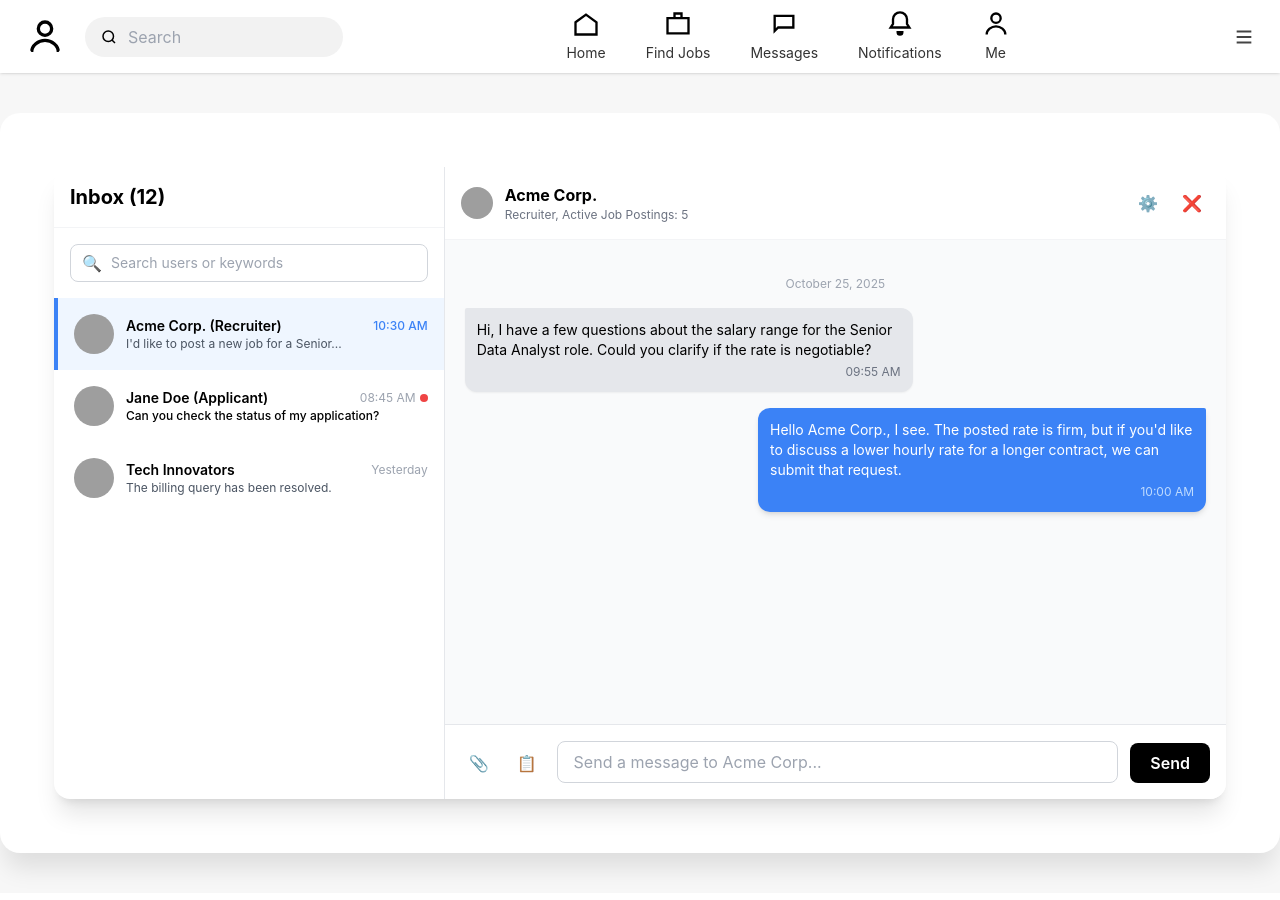
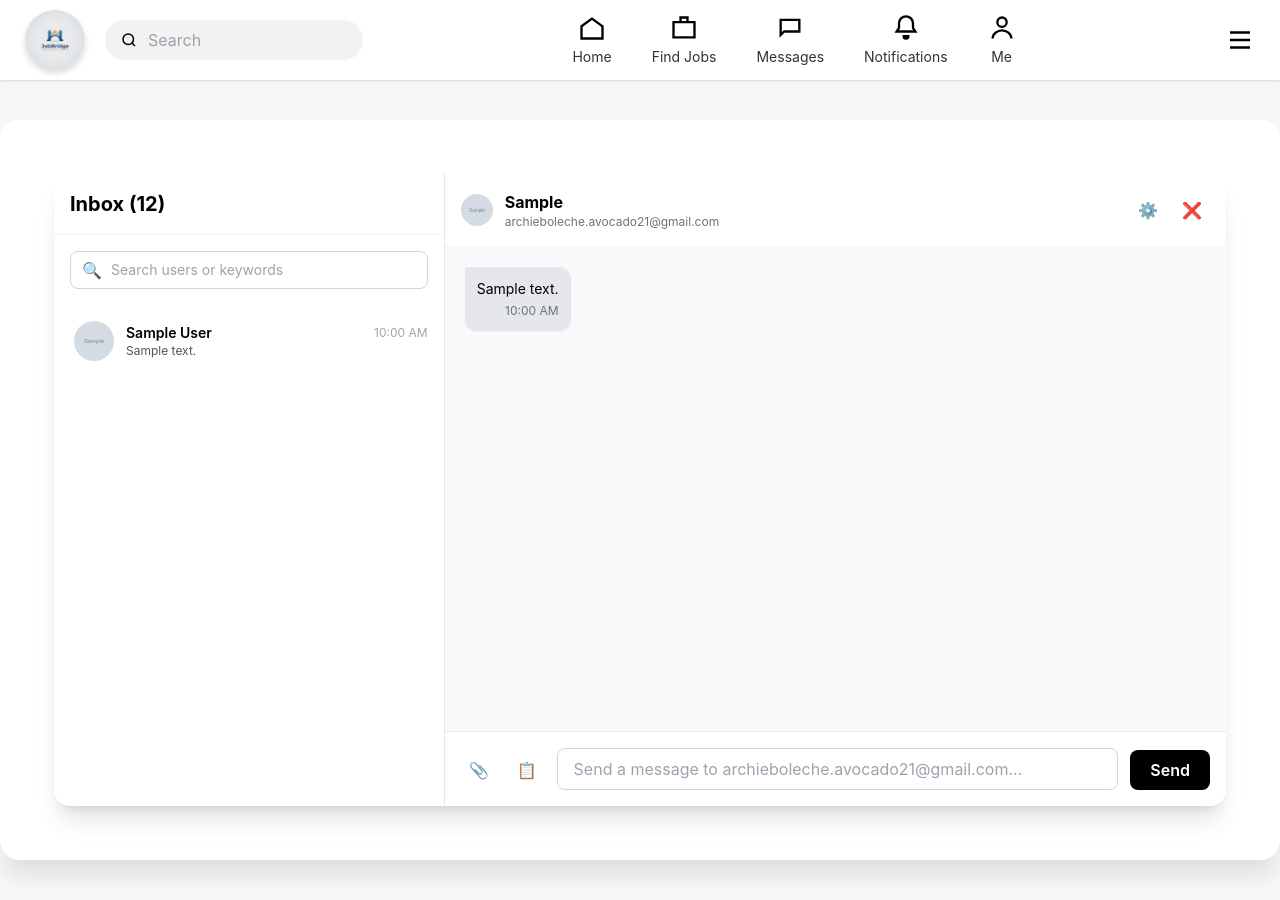
Before and after one commit to archie012526/ads_django1, a Django app: template mysite/main/templates/main/messages.html in a window 1280 px wide. Before the commit the page ends 878 px from the top, so only its background shows below. Run offline with Django 5.2, Linux system fonts and the light colour scheme; data comes from the database, SQL or seed files in the repository; both versions use the stored data as it was after the commit; tables that the repository leaves empty hold one stand-in row (values such as "Sample post"); the template is opened without the code that fills it: values that come from a table or form of the project are taken from there, most other values are stand-ins (such as "Sample title", 1, 10 or a date in 2020); grey boxes marked "Sample" are stand-in pictures; some libraries are stand-ins or nearby versions; grey boxes are pictures that could not be loaded.

Commit message:
messages

```diff
--- a/mysite/main/static/style/base.css
+++ b/mysite/main/static/style/base.css
@@ -4,6 +4,25 @@ body {
     padding: 0;
     font-family: Arial, sans-serif;
     background: #f8f8f8;
+}
+
+/* ============= LOGO CIRCLE ============= */
+.logo-circle {
+    width: 50px;
+    height: 50px;
+    border-radius: 50%;
+    overflow: hidden;
+    display: flex;
+    justify-content: center;
+    align-items: center;
+    box-shadow: 0px 2px 4px rgba(0,0,0,0.15);
+}
+
+.logo-img {
+    width: 100%;
+    height: 100%;
+    object-fit: cover;
+    border-radius: 50%;
 }
 
 /* ============= DASHBOARD NAVBAR ============= */
@@ -27,6 +46,7 @@ body {
 .nav-right {
     display: flex;
     align-items: center;
+    gap: 15px;
 }
 
 /* Search bar */
--- a/mysite/main/static/style/landing.css
+++ b/mysite/main/static/style/landing.css
@@ -28,23 +28,27 @@ body {
     gap: 12px;
 }
 
+/* Fixed Logo Circle */
+/* Circle container */
 .logo-circle {
-    width: 48px;
-    height: 48px;
-    background: white;
+    width: 60px;
+    height: 60px;
     border-radius: 50%;
-    border: 1px solid #e0e0e0;
+    overflow: hidden;       /* forces the logo to become circular */
     display: flex;
     justify-content: center;
     align-items: center;
     box-shadow: 0px 3px 6px rgba(0,0,0,0.15);
 }
 
-.logo-icon {
-    width: 26px;
-    height: 26px;
-    color: #2563eb;
+/* Logo Image */
+.logo-img {
+    width: 100%;
+    height: 100%;
+    object-fit: cover;
+    border-radius: 50%;
 }
+
 
 .logo-text {
     font-size: 20px;
@@ -52,7 +56,7 @@ body {
     color: #333;
 }
 
-/* Navigation links */
+/* Navigation links (if needed later) */
 .nav-links {
     display: flex;
     gap: 30px;
@@ -87,23 +91,6 @@ body {
 
 .login-btn:hover {
     background: #333;
-}
-
-.menu-circle {
-    width: 48px;
-    height: 48px;
-    border-radius: 50%;
-    background: #f1f1f1;
-    border: 1px solid #ccc;
-    display: flex;
-    justify-content: center;
-    align-items: center;
-}
-
-.menu-icon {
-    width: 22px;
-    height: 22px;
-    color: #444;
 }
 
 /* Hero Section */
--- /dev/null
+++ b/mysite/main/static/style/styles.css
@@ -0,0 +1,6 @@
+/* Minimal fallback stylesheet to avoid 404s */
+/* Add project-wide utility styles here as needed */
+
+.empty-placeholder {
+  background: #f3f4f6;
+}
--- a/mysite/main/templates/main/base.html
+++ b/mysite/main/templates/main/base.html
@@ -41,11 +41,10 @@
 <header class="top-navbar sticky top-0 z-50 bg-white shadow">
     <div class="nav-left">
 
-        <!-- Profile Icon -->
-        <svg xmlns="http://www.w3.org/2000/svg" class="profile-icon" viewBox="0 0 24 24" stroke="currentColor" fill="none">
-            <circle cx="12" cy="7" r="4" stroke-width="2" />
-            <path d="M4 21c0-4 4-7 8-7s8 3 8 7" stroke-width="2" />
-        </svg>
+        <!-- Logo Circle -->
+        <div class="logo-circle">
+            <img src="{% static 'style/media/logo_jobbridge.jpg' %}" class="logo-img" alt="JobBridge Logo">
+        </div>
 
         <!-- Search Bar -->
         <div class="search-bar">
--- a/mysite/main/templates/main/edit_profile.html
+++ b/mysite/main/templates/main/edit_profile.html
@@ -10,8 +10,6 @@
         <ul class="space-y-4 text-gray-700">
 
             <li class="hover:text-purple-600 cursor-pointer">Setting</li>
-            <li class="hover:text-purple-600 cursor-pointer">Notification</li>
-
             <li class="bg-purple-600 text-white py-2 px-3 rounded-lg shadow">
                 Edit Profile
             </li>
@@ -22,8 +20,6 @@
                     Skills
                 </a>
             </li>
-
-            <li class="hover:text-purple-600 cursor-pointer">Security</li>
 
             <li class="pt-10 text-red-500 cursor-pointer">Log Out</li>
         </ul>
@@ -39,7 +35,7 @@
             <!-- PROFILE PHOTO -->
             <div class="flex justify-center mb-8 relative">
                 <div class="relative">
-                    <img src="{% static 'images/default_profile.jpg' %}"
+                    <img src="{% static 'images/default_profile.svg' %}"
                          class="w-28 h-28 rounded-full border-4 border-purple-200">
 
                     <button
--- a/mysite/main/templates/main/messages.html
+++ b/mysite/main/templates/main/messages.html
@@ -28,41 +28,26 @@
             </div>
 
             <div class="flex-grow overflow-y-auto">
-
-                <div class="flex items-center p-4 bg-blue-50 border-l-4 border-blue-500 cursor-pointer">
-                    <img src="{% static 'img/avatar_placeholder.png' %}" alt="Avatar" class="w-10 h-10 rounded-full mr-3 object-cover">
+                {% if conversations %}
+                    {% for c in conversations %}
+                        <a href="{% url 'conversation' c.user.id %}" class="flex items-center p-4 hover:bg-gray-50 border-l-4 border-transparent">
+                            {% if c.avatar_url %}
+                                    <img src="{{ c.avatar_url }}" alt="Avatar" class="w-10 h-10 rounded-full mr-3 object-cover">
+                                {% else %}
+                                    <img src="{% static 'img/avatar_placeholder.svg' %}" alt="Avatar" class="w-10 h-10 rounded-full mr-3 object-cover">
+                                {% endif %}
                             <div class="flex-grow overflow-hidden">
                                 <div class="flex justify-between items-center">
-                            <strong class="text-sm font-semibold truncate">Acme Corp. (Recruiter)</strong>
-                            <span class="text-xs text-blue-500 font-medium">10:30 AM</span>
+                                    <strong class="text-sm font-semibold truncate">{{ c.display_name }}</strong>
+                                    <span class="text-xs text-gray-400">{{ c.last_message.sent_at|date:"h:i A" }}</span>
                                 </div>
-                        <p class="text-xs text-gray-600 truncate">I'd like to post a new job for a Senior...</p>
+                                <p class="text-xs text-gray-600 truncate">{{ c.last_message.content|truncatechars:50 }}</p>
                             </div>
-                </div>
-
-                <div class="flex items-center p-4 hover:bg-gray-50 border-l-4 border-transparent cursor-pointer">
-                    <img src="{% static 'img/avatar_placeholder.png' %}" alt="Avatar" class="w-10 h-10 rounded-full mr-3 object-cover">
-                    <div class="flex-grow overflow-hidden">
-                        <div class="flex justify-between items-center">
-                            <strong class="text-sm font-semibold truncate">Jane Doe (Applicant)</strong>
-                            <span class="text-xs text-gray-400 flex items-center gap-1">
-                                08:45 AM <span class="w-2 h-2 bg-red-500 rounded-full"></span>
-                            </span>
-                        </div>
-                        <p class="text-xs font-medium text-black truncate">Can you check the status of my application?</p>
-                    </div>
-                </div>
-
-                <div class="flex items-center p-4 hover:bg-gray-50 border-l-4 border-transparent cursor-pointer">
-                    <img src="{% static 'img/avatar_placeholder.png' %}" alt="Avatar" class="w-10 h-10 rounded-full mr-3 object-cover">
-                    <div class="flex-grow overflow-hidden">
-                        <div class="flex justify-between items-center">
-                            <strong class="text-sm font-semibold truncate">Tech Innovators</strong>
-                            <span class="text-xs text-gray-400">Yesterday</span>
-                        </div>
-                        <p class="text-xs text-gray-600 truncate">The billing query has been resolved.</p>
-                    </div>
-                </div>
+                        </a>
+                    {% endfor %}
+                {% else %}
+                    <p class="p-4 text-gray-500">No conversations yet. Start a new message from a profile.</p>
+                {% endif %}
             </div>
         </aside>
 
@@ -70,11 +55,22 @@
 
             <div class="p-4 border-b border-gray-100 flex items-center justify-between">
                 <div class="flex items-center">
-                    <img src="{% static 'img/avatar_placeholder.png' %}" alt="Active User" class="w-8 h-8 rounded-full mr-3">
+                    {% if conversation_user %}
+                        {% if conversation_user_avatar %}
+                            <img src="{{ conversation_user_avatar }}" alt="Active User" class="w-8 h-8 rounded-full mr-3">
+                        {% else %}
+                            <img src="{% static 'img/avatar_placeholder.svg' %}" alt="Active User" class="w-8 h-8 rounded-full mr-3">
+                        {% endif %}
                         <div>
-                        <h3 class="font-bold text-base">Acme Corp.</h3>
-                        <p class="text-xs text-gray-500">Recruiter, Active Job Postings: 5</p>
+                            <h3 class="font-bold text-base">{{ conversation_user_display }}</h3>
+                            <p class="text-xs text-gray-500">{{ conversation_user.email }}</p>
                         </div>
+                    {% else %}
+                        <div>
+                            <h3 class="font-bold text-base">Select a conversation</h3>
+                            <p class="text-xs text-gray-500">Choose a chat from the left to view messages.</p>
+                        </div>
+                    {% endif %}
                 </div>
                 <div class="flex gap-2">
                     <button class="p-2 text-gray-600 hover:text-gray-800 rounded-full hover:bg-gray-100">⚙️</button>
@@ -83,41 +79,51 @@
             </div>
 
             <div class="flex-grow p-5 space-y-4 overflow-y-auto bg-gray-50">
-
-                <p class="text-xs text-gray-400 text-center my-4">October 25, 2025</p>
-
+                {% if messages_qs %}
+                    {% for m in messages_qs %}
+                        {% if m.sender == request.user %}
+                            <div class="flex justify-end">
+                                <div class="bg-blue-500 text-white p-3 rounded-xl rounded-tr-sm max-w-md shadow-md">
+                                    <p class="text-sm">{{ m.content }}</p>
+                                    <span class="text-xs text-blue-200 block text-right mt-1">{{ m.sent_at|date:"h:i A" }}</span>
+                                </div>
+                            </div>
+                        {% else %}
                             <div class="flex justify-start">
                                 <div class="bg-gray-200 p-3 rounded-xl rounded-tl-sm max-w-md shadow-sm">
-                        <p class="text-sm">Hi, I have a few questions about the salary range for the Senior Data Analyst role. Could you clarify if the rate is negotiable?</p>
-                        <span class="text-xs text-gray-500 block text-right mt-1">09:55 AM</span>
+                                    <p class="text-sm">{{ m.content }}</p>
+                                    <span class="text-xs text-gray-500 block text-right mt-1">{{ m.sent_at|date:"h:i A" }}</span>
                                 </div>
                             </div>
-
-                <div class="flex justify-end">
-                    <div class="bg-blue-500 text-white p-3 rounded-xl rounded-tr-sm max-w-md shadow-md">
-                        <p class="text-sm">Hello Acme Corp., I see. The posted rate is firm, but if you'd like to discuss a lower hourly rate for a longer contract, we can submit that request.</p>
-                        <span class="text-xs text-blue-200 block text-right mt-1">10:00 AM</span>
-                    </div>
-                </div>
-
+                        {% endif %}
+                    {% endfor %}
+                {% else %}
+                    <p class="text-center text-gray-500 mt-8">No messages selected. Choose a conversation to begin chatting.</p>
+                {% endif %}
             </div>
 
             <div class="p-4 border-t border-gray-200 bg-white">
+                {% if conversation_user %}
+                <form method="post" action="{% url 'conversation' conversation_user.id %}">
+                    {% csrf_token %}
                     <div class="flex items-end gap-3">
-                    <button class="text-gray-500 p-2 hover:text-blue-500">📎</button>
-                    <button class="text-gray-500 p-2 hover:text-blue-500">📋</button>
-
-                    <textarea
-                        placeholder="Send a message to Acme Corp..."
+                        <button class="text-gray-500 p-2 hover:text-blue-500" type="button">📎</button>
+                        <button class="text-gray-500 p-2 hover:text-blue-500" type="button">📋</button>
+                        <textarea name="message"
+                            placeholder="Send a message to {{ conversation_user.get_full_name|default:conversation_user.username }}..."
                             rows="1"
                             class="flex-grow px-4 py-2 border border-gray-300 rounded-lg focus:ring-blue-400 focus:border-blue-400 resize-none outline-none"
                             style="min-height: 40px;"
                         ></textarea>
 
-                    <button class="bg-black text-white px-5 py-2 rounded-lg font-semibold hover:bg-gray-800 transition duration-150">
+                        <button type="submit" class="bg-black text-white px-5 py-2 rounded-lg font-semibold hover:bg-gray-800 transition duration-150">
                             Send
                         </button>
                     </div>
+                </form>
+                {% else %}
+                    <div class="text-center text-gray-500">Select a conversation to send a message.</div>
+                {% endif %}
             </div>
 
         </section>
--- a/mysite/main/templates/main/skills.html
+++ b/mysite/main/templates/main/skills.html
@@ -10,7 +10,6 @@
         <ul class="space-y-4 text-gray-700">
 
             <li class="hover:text-purple-600 cursor-pointer">Setting</li>
-            <li class="hover:text-purple-600 cursor-pointer">Notification</li>
 
             <li>
                 <a href="{% url 'edit_profile' %}" class="hover:text-purple-600 cursor-pointer">
@@ -21,8 +20,6 @@
             <li class="bg-purple-600 text-white py-2 px-3 rounded-lg shadow">
                 Skills
             </li>
-
-            <li class="hover:text-purple-600 cursor-pointer">Security</li>
 
             <li class="pt-10 text-red-500 cursor-pointer">Log Out</li>
         </ul>
--- a/mysite/main/urls.py
+++ b/mysite/main/urls.py
@@ -11,7 +11,8 @@ urlpatterns = [
     path("register/", views.signup_page, name="signup"),
     path("profile/", views.profile_page, name="profile"),
 
-    path("messages/", views._messages, name="messages"),
+    path("messages/", views.messages_inbox, name="messages"),
+    path("messages/<int:user_id>/", views.conversation_view, name="conversation"),
     path("notifications/", views.notifications_page, name="notifications"),
     path("mark-read/", views.mark_all_as_read, name="mark_all_as_read"),
 
```
Also changed, not shown: mysite/main/templates/main/landing.html (+7 -7 lines), mysite/main/views.py (+69 -3 lines), mysite/db.sqlite3, mysite/main/static/images/banner.jpg (added), mysite/main/static/images/default-pfp.png (added), mysite/main/static/images/default_profile.svg (added), mysite/main/static/img/avatar_placeholder.svg (added), mysite/main/static/img/facebook.png (added), mysite/main/static/img/forest.jpg (added), mysite/main/static/img/google.png (added), mysite/main/static/style/media/logo_jobbridge.jpg (added). Lines whose indentation alone changed are shown as unchanged.
